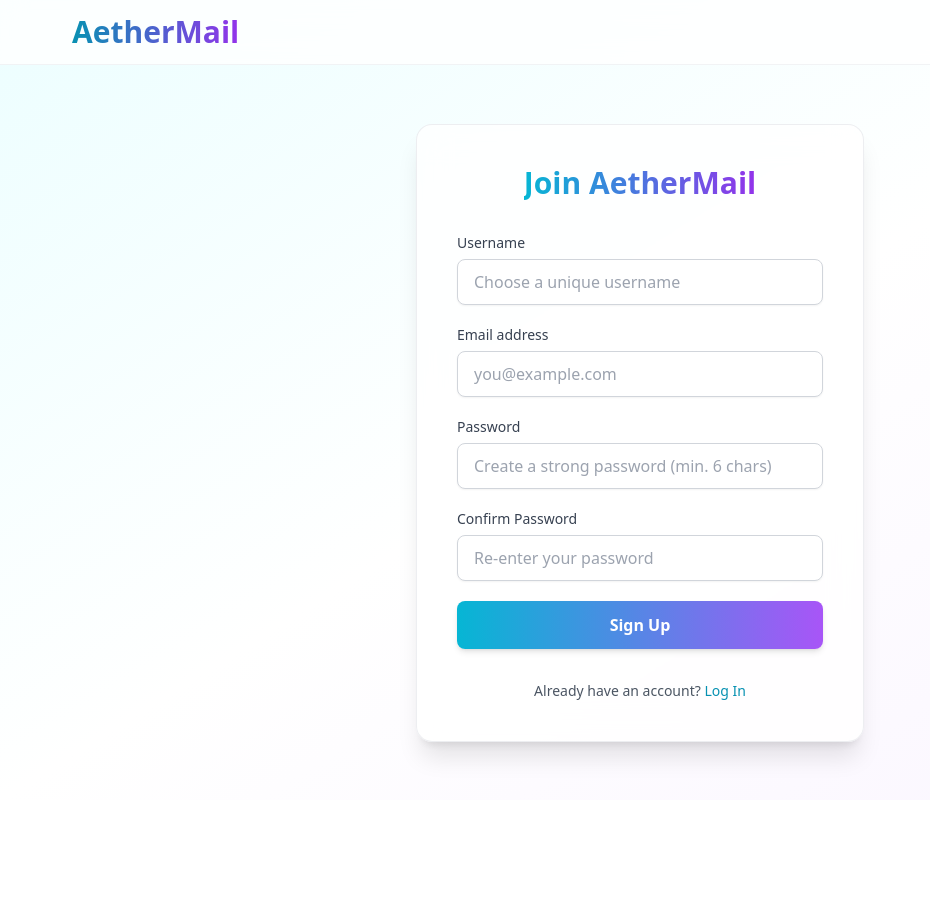
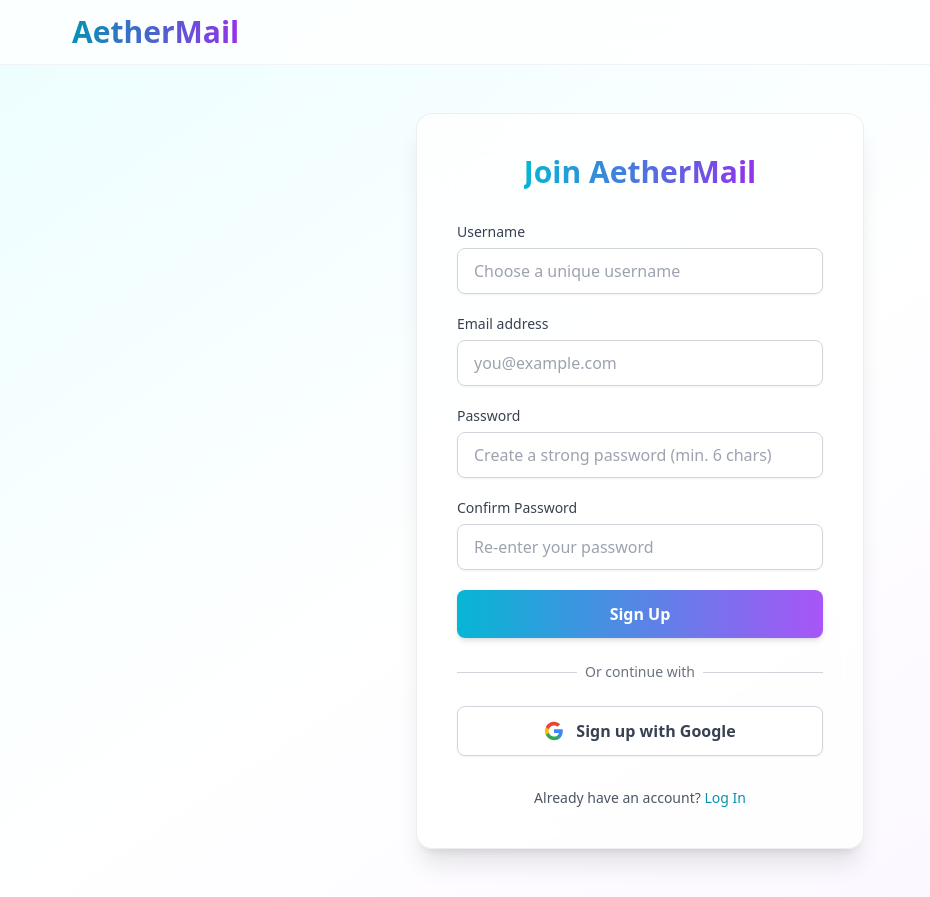
Before and after one commit to Shreyas2004wagh/AutoMailX_SM, a React (Vite) app in the folder client/: page /SignUp in a window 1280 px wide. Shown: the whole page, without its empty margins (0-930 px from the left). Before the commit the page ends 800 px from the top, so only its background shows below. Built offline with nearby package versions, Linux system fonts and the light colour scheme.

Commit message:
feat: implement Google OAuth sign-in authentication Add Google sign-in buttons, OAuth callback handling, and HTTPS callback URL configuration for production deployment on Render.

```diff
--- a/client/src/Pages/Login.tsx
+++ b/client/src/Pages/Login.tsx
@@ -1,5 +1,5 @@
-import React, { useState } from 'react';
-import { Link, useNavigate } from 'react-router-dom';
+import React, { useState, useEffect } from 'react';
+import { Link, useNavigate, useSearchParams } from 'react-router-dom';
 import { AuthLayout } from '../Components/AuthLayout';
 
 export function Login() {
@@ -9,6 +9,16 @@
   });
   const [error, setError] = useState('');
   const navigate = useNavigate();
+  const [searchParams] = useSearchParams();
+
+  // Handle Google OAuth callback
+  useEffect(() => {
+    const token = searchParams.get('token');
+    if (token) {
+      localStorage.setItem('token', token);
+      navigate('/content');
+    }
+  }, [searchParams, navigate]);
 
   const handleSubmit = async (e: React.FormEvent) => {
     e.preventDefault();
@@ -109,6 +119,40 @@
           </button>
         </form>
 
+        <div className="relative my-6">
+          <div className="absolute inset-0 flex items-center">
+            <div className="w-full border-t border-purple-700/30"></div>
+          </div>
+          <div className="relative flex justify-center text-sm">
+            <span className="px-2 bg-purple-900/40 text-gray-400">Or continue with</span>
+          </div>
+        </div>
+
+        <a
+          href="https://automailx-sm.onrender.com/auth/google"
+          className="w-full flex items-center justify-center gap-3 bg-white hover:bg-gray-50 text-gray-700 border border-gray-300 transition-colors px-8 py-3 rounded-lg font-medium"
+        >
+          <svg className="w-5 h-5" viewBox="0 0 24 24">
+            <path
+              fill="#4285F4"
+              d="M22.56 12.25c0-.78-.07-1.53-.2-2.25H12v4.26h5.92c-.26 1.37-1.04 2.53-2.21 3.31v2.77h3.57c2.08-1.92 3.28-4.74 3.28-8.09z"
+            />
+            <path
+              fill="#34A853"
+              d="M12 23c2.97 0 5.46-.98 7.28-2.66l-3.57-2.77c-.98.66-2.23 1.06-3.71 1.06-2.86 0-5.29-1.93-6.16-4.53H2.18v2.84C3.99 20.53 7.7 23 12 23z"
+            />
+            <path
+              fill="#FBBC05"
+              d="M5.84 14.09c-.22-.66-.35-1.36-.35-2.09s.13-1.43.35-2.09V7.07H2.18C1.43 8.55 1 10.22 1 12s.43 3.45 1.18 4.93l2.85-2.22.81-.62z"
+            />
+            <path
+              fill="#EA4335"
+              d="M12 5.38c1.62 0 3.06.56 4.21 1.64l3.15-3.15C17.45 2.09 14.97 1 12 1 7.7 1 3.99 3.47 2.18 7.07l3.66 2.84c.87-2.6 3.3-4.53 6.16-4.53z"
+            />
+          </svg>
+          Sign in with Google
+        </a>
+
         <p className="mt-6 text-center text-gray-400">
           Don't have an account?{' '}
           <Link to="/signup" className="text-purple-400 hover:text-purple-300 transition-colors">
--- a/client/src/Pages/SignUp.tsx
+++ b/client/src/Pages/SignUp.tsx
@@ -1,5 +1,5 @@
-import React, { useState } from 'react';
-import { Link, useNavigate } from 'react-router-dom';
+import React, { useState, useEffect } from 'react';
+import { Link, useNavigate, useSearchParams } from 'react-router-dom';
 import { AuthLayout } from '../Components/AuthLayout'; // Assuming this provides the themed background/layout
 import { motion } from 'framer-motion'; // Import motion
 import { Loader2 } from 'lucide-react'; // Using Lucide for loading spinner
@@ -34,6 +34,16 @@
   const [error, setError] = useState('');
   const [loading, setLoading] = useState(false);
   const navigate = useNavigate();
+  const [searchParams] = useSearchParams();
+
+  // Handle Google OAuth callback
+  useEffect(() => {
+    const token = searchParams.get('token');
+    if (token) {
+      localStorage.setItem('token', token);
+      navigate('/content');
+    }
+  }, [searchParams, navigate]);
 
   const handleSubmit = async (e: React.FormEvent) => {
     e.preventDefault();
@@ -227,6 +237,42 @@
           </motion.button>
         </form>
 
+        <div className="relative my-6">
+          <div className="absolute inset-0 flex items-center">
+            <div className="w-full border-t border-gray-300"></div>
+          </div>
+          <div className="relative flex justify-center text-sm">
+            <span className="px-2 bg-white text-gray-500">Or continue with</span>
+          </div>
+        </div>
+
+        <motion.a
+          href="https://automailx-sm.onrender.com/auth/google"
+          whileHover={{ scale: 1.02 }}
+          whileTap={{ scale: 0.98 }}
+          className="w-full flex items-center justify-center gap-3 bg-white hover:bg-gray-50 text-gray-700 border border-gray-300 transition-colors px-8 py-3 rounded-lg font-semibold shadow-sm"
+        >
+          <svg className="w-5 h-5" viewBox="0 0 24 24">
+            <path
+              fill="#4285F4"
+              d="M22.56 12.25c0-.78-.07-1.53-.2-2.25H12v4.26h5.92c-.26 1.37-1.04 2.53-2.21 3.31v2.77h3.57c2.08-1.92 3.28-4.74 3.28-8.09z"
+            />
+            <path
+              fill="#34A853"
+              d="M12 23c2.97 0 5.46-.98 7.28-2.66l-3.57-2.77c-.98.66-2.23 1.06-3.71 1.06-2.86 0-5.29-1.93-6.16-4.53H2.18v2.84C3.99 20.53 7.7 23 12 23z"
+            />
+            <path
+              fill="#FBBC05"
+              d="M5.84 14.09c-.22-.66-.35-1.36-.35-2.09s.13-1.43.35-2.09V7.07H2.18C1.43 8.55 1 10.22 1 12s.43 3.45 1.18 4.93l2.85-2.22.81-.62z"
+            />
+            <path
+              fill="#EA4335"
+              d="M12 5.38c1.62 0 3.06.56 4.21 1.64l3.15-3.15C17.45 2.09 14.97 1 12 1 7.7 1 3.99 3.47 2.18 7.07l3.66 2.84c.87-2.6 3.3-4.53 6.16-4.53z"
+            />
+          </svg>
+          Sign up with Google
+        </motion.a>
+
         <p className="mt-8 text-center text-sm text-gray-600">
           Already have an account?{' '}
           <Link to="/login" className="font-medium text-cyan-600 hover:text-cyan-800 transition-colors">
```
Also changed, not shown: 2 other files (tests, documents, lock files or other folders).
